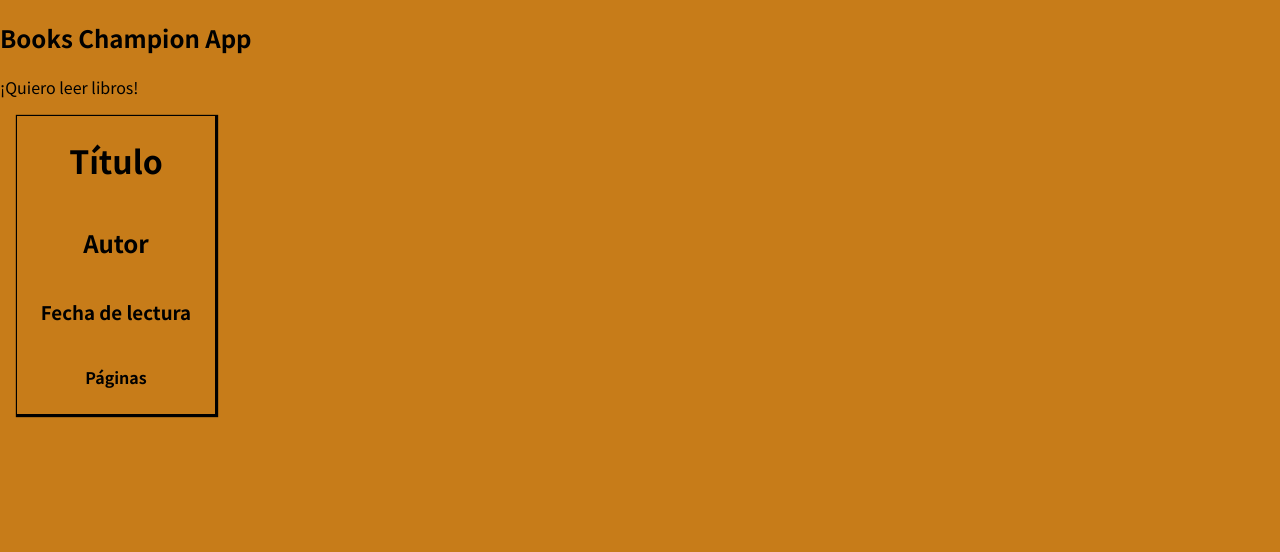
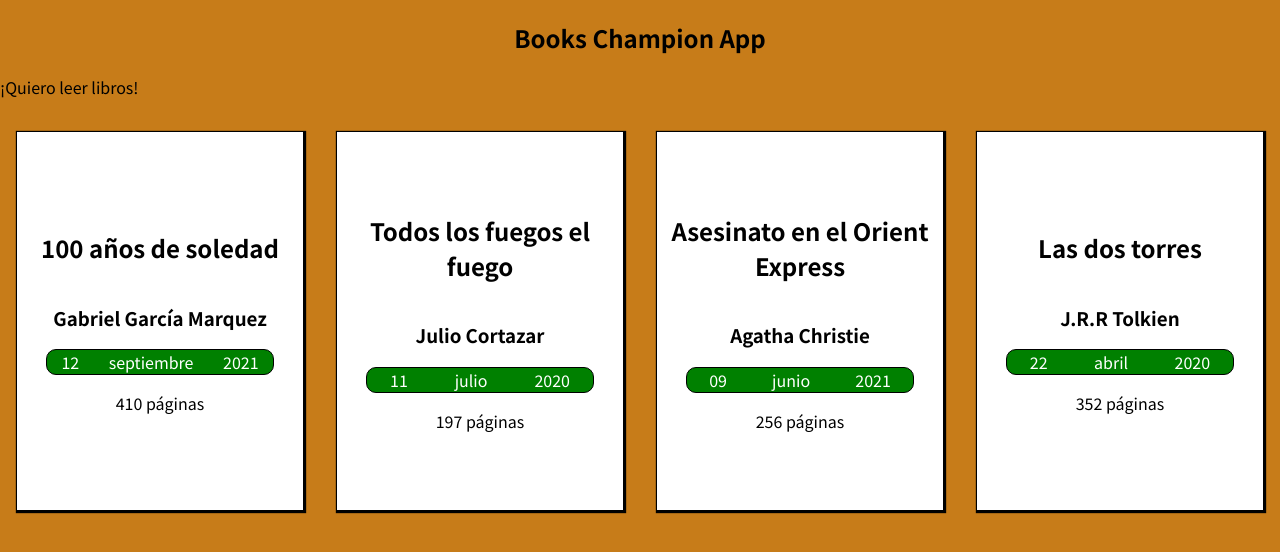
Before and after one commit to gabrielgolzman/books-champion-own, a React (Create React App) app: page / in a window 1280 px wide. Shown: the top 552 px of the page. Built offline with nearby package versions, Linux system fonts and the light colour scheme.

Commit message:
Class 2 : finished

```diff
--- /dev/null
+++ b/src/App.css
@@ -0,0 +1,3 @@
+.books-container {
+   display: flex;
+}
--- a/src/App.js
+++ b/src/App.js
@@ -1,11 +1,39 @@
-import BookItem from './components/BookItem';
+import './App.css';
+
+import Books from './components/Books';
 
 const App = () => {
+   const books = [
+      {
+         title: '100 años de soledad',
+         author: 'Gabriel García Marquez',
+         dateRead: new Date(2021, 8, 12),
+         pageCount: 410,
+      },
+      {
+         title: 'Todos los fuegos el fuego',
+         author: 'Julio Cortazar',
+         dateRead: new Date(2020, 6, 11),
+         pageCount: 197,
+      },
+      {
+         title: 'Asesinato en el Orient Express',
+         author: 'Agatha Christie',
+         dateRead: new Date(2021, 5, 9),
+         pageCount: 256,
+      },
+      {
+         title: 'Las dos torres',
+         author: 'J.R.R Tolkien',
+         dateRead: new Date(2020, 3, 22),
+         pageCount: 352,
+      },
+   ];
    return (
       <div>
          <h2>Books Champion App</h2>
          <p>¡Quiero leer libros!</p>
-         <BookItem></BookItem>
+         <Books books={books} />
       </div>
    );
 };
--- /dev/null
+++ b/src/components/BookCard.css
@@ -0,0 +1,13 @@
+.book-item-container {
+   width: 350px;
+   height: 380px;
+   margin: 1rem;
+   border: 1px solid black;
+   box-shadow: 1px 1px 1px 1px;
+   display: flex;
+   padding: auto;
+   background-color: white;
+   flex-direction: column;
+   align-items: center;
+   justify-content: center;
+}
--- /dev/null
+++ b/src/components/BookCard.js
@@ -0,0 +1,7 @@
+import './BookCard.css';
+
+const BookCard = ({ children }) => {
+   return <div className="book-item-container">{children}</div>;
+};
+
+export default BookCard;
--- a/src/components/BookItem.css
+++ b/src/components/BookItem.css
@@ -1,10 +1,4 @@
-.book-item {
-   width: 200px;
-   height: 300px;
-   margin: 1rem;
-   border: 1px solid black;
-   box-shadow: 1px 1px 1px 1px;
-   display: flex;
-   flex-direction: column;
-   align-items: center;
+h2,
+h3 {
+   text-align: center;
 }
--- a/src/components/BookItem.js
+++ b/src/components/BookItem.js
@@ -1,13 +1,16 @@
 import './BookItem.css';
 
-const BookItem = () => {
+import ReadDate from './ReadDate';
+import BookCard from './BookCard';
+
+const BookItem = ({ title, author, dateRead, pageCount }) => {
    return (
-      <div className="book-item">
-         <h1>Título</h1>
-         <h2>Autor</h2>
-         <h3>Fecha de lectura</h3>
-         <h4>Páginas</h4>
-      </div>
+      <BookCard>
+         <h2>{title}</h2>
+         <h3>{author}</h3>
+         <ReadDate date={dateRead} />
+         <p>{pageCount} páginas</p>
+      </BookCard>
    );
 };
 
--- /dev/null
+++ b/src/components/Books.css
@@ -0,0 +1,3 @@
+.books-container {
+   display: flex;
+}
--- /dev/null
+++ b/src/components/Books.js
@@ -0,0 +1,34 @@
+import BookItem from './BookItem';
+
+const Books = ({ books }) => {
+   return (
+      <div className="books-container">
+         <BookItem
+            title={books[0].title}
+            author={books[0].author}
+            dateRead={books[0].dateRead}
+            pageCount={books[0].pageCount}
+         />
+         <BookItem
+            title={books[1].title}
+            author={books[1].author}
+            dateRead={books[1].dateRead}
+            pageCount={books[1].pageCount}
+         />
+         <BookItem
+            title={books[2].title}
+            author={books[2].author}
+            dateRead={books[2].dateRead}
+            pageCount={books[2].pageCount}
+         />
+         <BookItem
+            title={books[3].title}
+            author={books[3].author}
+            dateRead={books[3].dateRead}
+            pageCount={books[3].pageCount}
+         />
+      </div>
+   );
+};
+
+export default Books;
--- /dev/null
+++ b/src/components/ReadDate.css
@@ -0,0 +1,10 @@
+.date-container {
+   width: 80%;
+   background-color: green;
+   color: white;
+   display: flex;
+   flex-direction: row-reverse;
+   justify-content: space-around;
+   border: 1px solid black;
+   border-radius: 10px;
+}
--- /dev/null
+++ b/src/components/ReadDate.js
@@ -0,0 +1,17 @@
+import './ReadDate.css';
+
+const ReadDate = ({ date }) => {
+   const year = date.getFullYear();
+   const month = date.toLocaleString('es-AR', { month: 'long' });
+   const day = date.toLocaleString('es-AR', { day: '2-digit' });
+
+   return (
+      <div className="date-container">
+         <div>{year}</div>
+         <div>{month}</div>
+         <div>{day}</div>
+      </div>
+   );
+};
+
+export default ReadDate;
```
